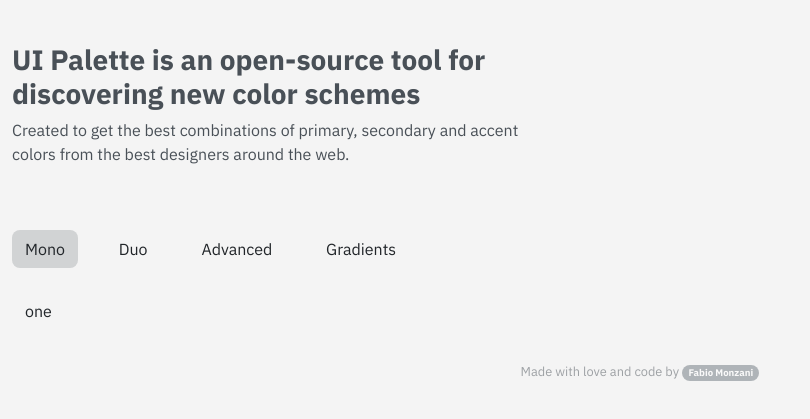
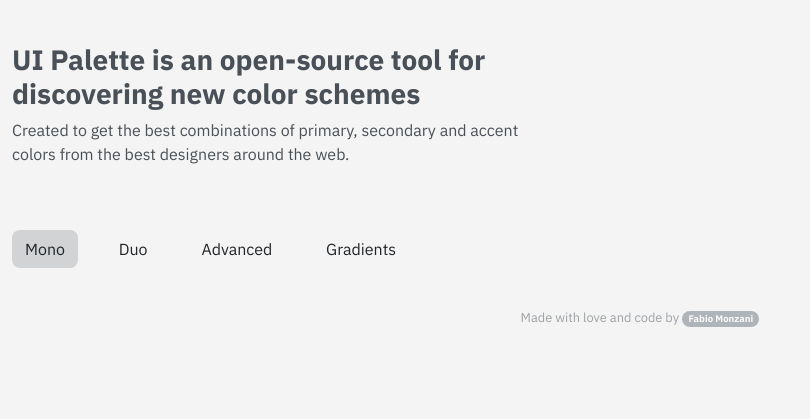
Before and after one commit to monzanifabio/uipalette.design, a plain HTML site: page index.html in a window 1280 px wide. Shown: the part 67-486 px from the top of the page, without its empty margins (0-810 px from the left). Drawn offline with nearby package versions, Linux system fonts and the light colour scheme.

Commit message:
Temporarily removed filters

```diff
--- a/index.html
+++ b/index.html
@@ -41,11 +41,11 @@
     </div>
   </div>
 
-  <div id="gradientFilters" class="pt-2 pb-2">
+  <!-- <div id="gradientFilters" class="pt-2 pb-2">
     <div class="container-fluid">
       <button class="btn ">one</button>
     </div>
-  </div>
+  </div> -->
 
   <div class="container-fluid">
     <div id="paletteList" class="row g-4">
```
